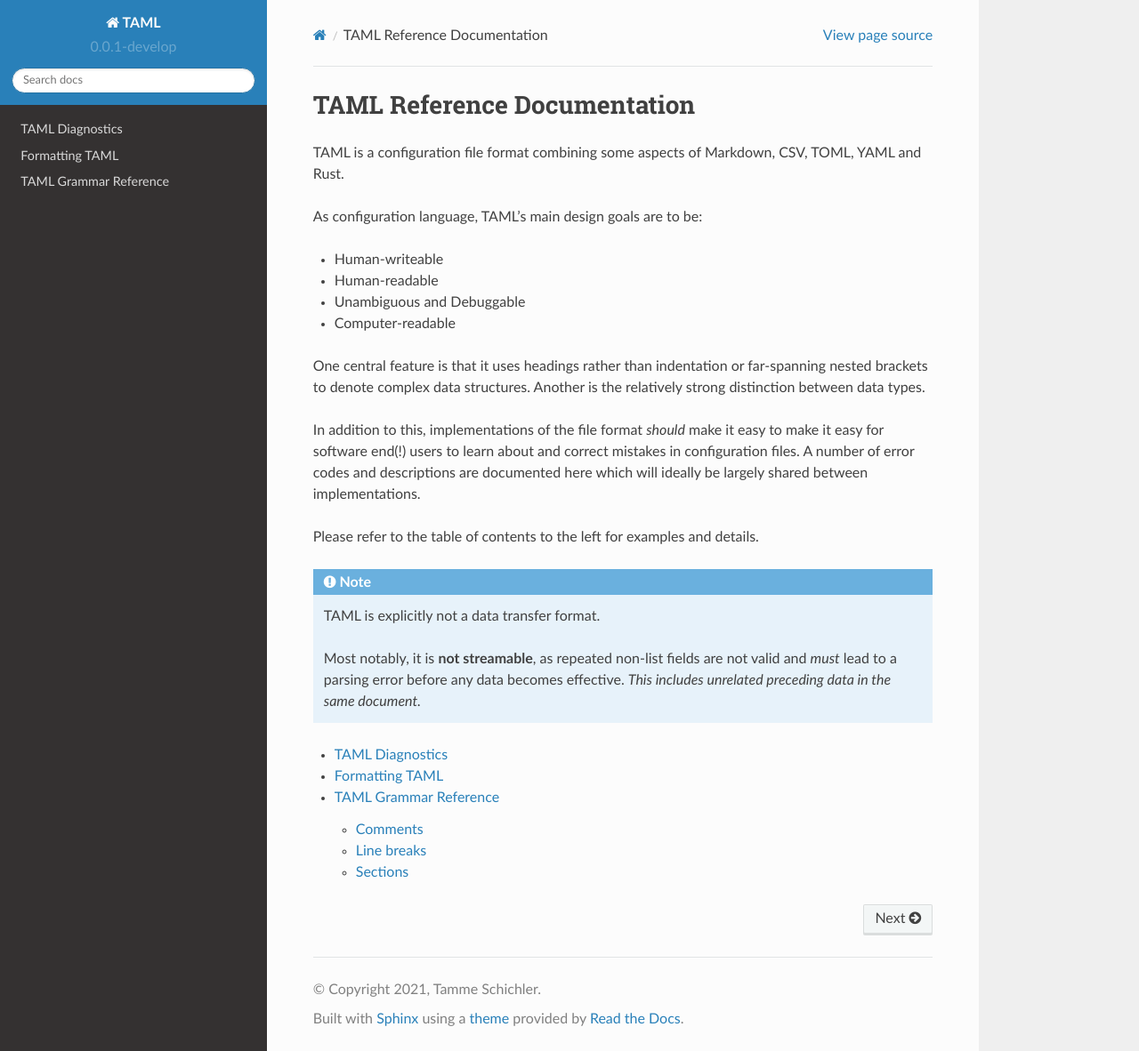
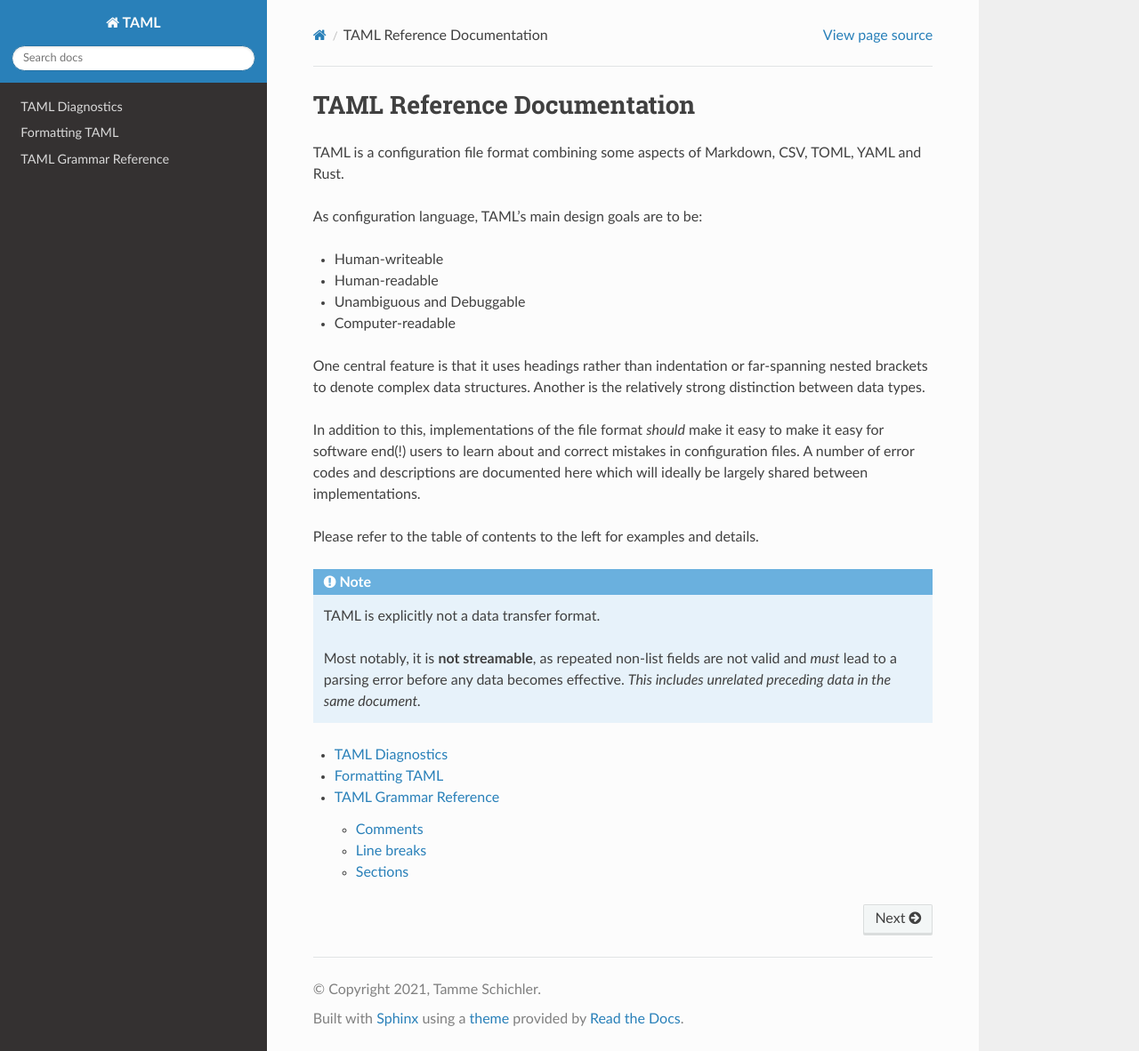
Before and after one commit to Tamschi/taml, a Sphinx documentation site: the page built from docs/index.rst, in a window 1280 px wide and 1182 px high. Shown: the whole window at 89% size. Built offline with Sphinx 7.4.7 and the Read the Docs theme 2.0.0, drawn with Linux system fonts in a browser that asks for light colours.

```diff
--- a/docs/conf.py
+++ b/docs/conf.py
@@ -23,10 +23,6 @@ project = 'TAML'
 copyright = '2021, Tamme Schichler'
 author = 'Tamme Schichler'
 
-version = '0.0.1'
-version = '0.0.1-develop'
-
-
 # -- General configuration ---------------------------------------------------
 
 # Add any Sphinx extension module names here, as strings. They can be
@@ -36,9 +32,6 @@ extensions = []
 
 # Add any paths that contain templates here, relative to this directory.
 templates_path = ['_templates']
-
-source_suffix = '.rst'
-master_doc = 'index'
 
 pygments_style = 'sphinx'
 
```
